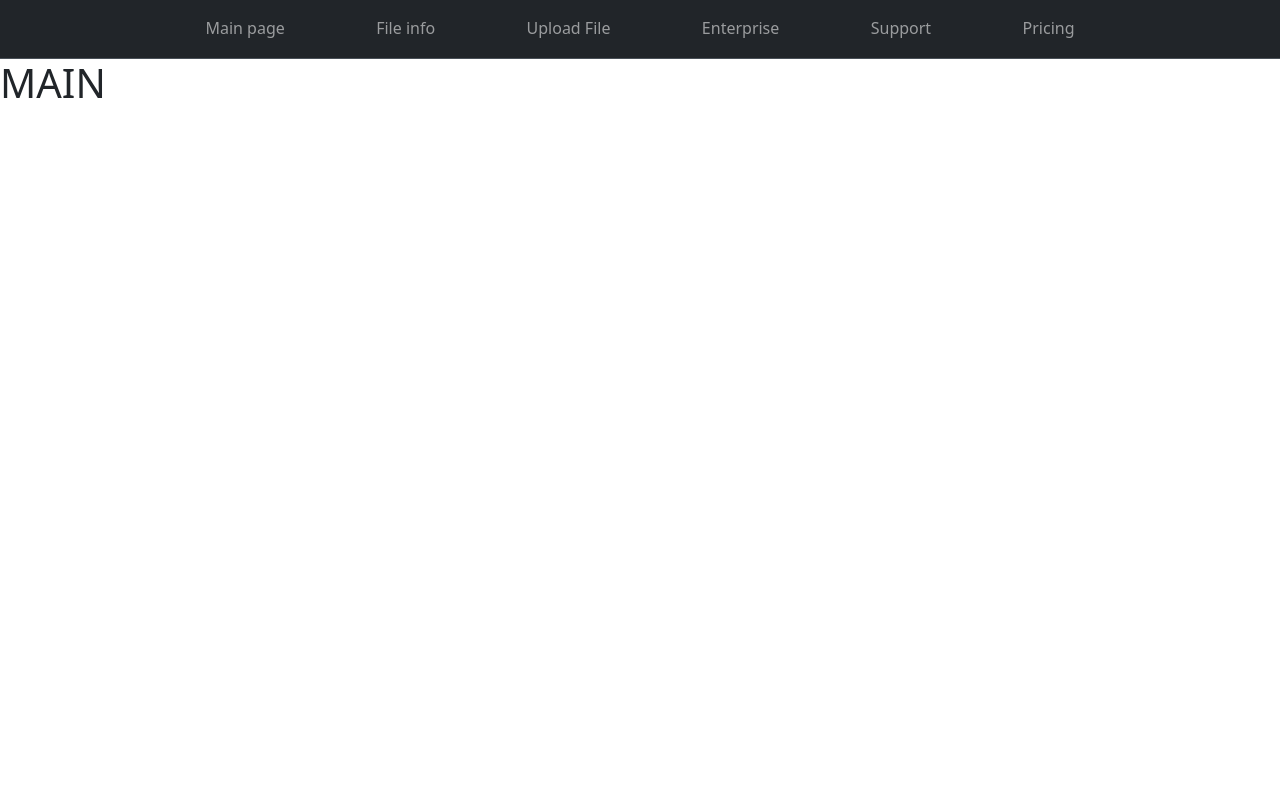
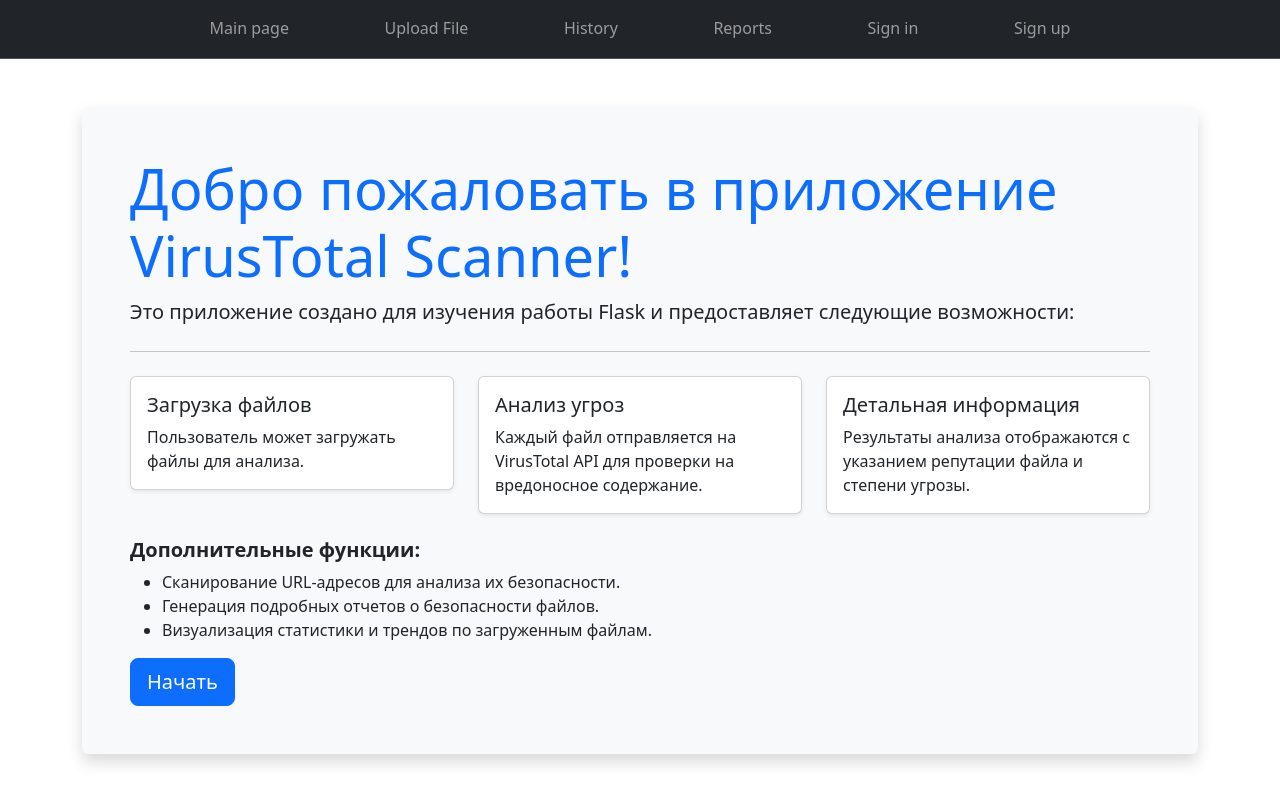
Before and after one commit to Pup0chek/Sandbox, a Flask app: page / in a window 1280 px wide. Run offline with Flask 3, Linux system fonts and the light colour scheme; some libraries are stand-ins or nearby versions.

Commit message:
bootstrap

```diff
--- a/templates/base.html
+++ b/templates/base.html
@@ -30,11 +30,11 @@
             <svg class="bi" width="24" height="24"><use xlink:href="#aperture"></use></svg>
           </a></li>
           <li class="nav-item"><a class="nav-link" href="/">Main page</a></li>
-          <li class="nav-item"><a class="nav-link" href="/file_info">File info</a></li>
           <li class="nav-item"><a class="nav-link" href="/upload">Upload File</a></li>
-          <li class="nav-item"><a class="nav-link" href="#">Enterprise</a></li>
-          <li class="nav-item"><a class="nav-link" href="#">Support</a></li>
-          <li class="nav-item"><a class="nav-link" href="#">Pricing</a></li>
+          <li class="nav-item"><a class="nav-link" href="/history">History</a></li>
+          <li class="nav-item"><a class="nav-link" href="/reports">Reports</a></li>
+          <li class="nav-item"><a class="nav-link" href="/sign_in">Sign in</a></li>
+          <li class="nav-item"><a class="nav-link" href="/sign_up">Sign up</a></li>
           <li class="nav-item"><a class="nav-link" href="#">
             <svg class="bi" width="24" height="24"><use xlink:href="#cart"></use></svg>
           </a></li>
--- a/templates/index.html
+++ b/templates/index.html
@@ -1,9 +1,52 @@
 {% extends 'base.html' %}
 
 {% block title %}
-INDEX
+Добро пожаловать
 {% endblock %}
 
 {% block body %}
-<h1>MAIN</h1>
+<div class="container mt-5">
+    <div class="jumbotron bg-light p-5 rounded shadow">
+        <h1 class="display-4 text-primary">Добро пожаловать в приложение VirusTotal Scanner!</h1>
+        <p class="lead">
+            Это приложение создано для изучения работы Flask и предоставляет следующие возможности:
+        </p>
+        <hr class="my-4">
+        <div class="row">
+            <div class="col-md-4">
+                <div class="card shadow-sm">
+                    <div class="card-body">
+                        <h5 class="card-title">Загрузка файлов</h5>
+                        <p class="card-text">Пользователь может загружать файлы для анализа.</p>
+                    </div>
+                </div>
+            </div>
+            <div class="col-md-4">
+                <div class="card shadow-sm">
+                    <div class="card-body">
+                        <h5 class="card-title">Анализ угроз</h5>
+                        <p class="card-text">Каждый файл отправляется на VirusTotal API для проверки на вредоносное содержание.</p>
+                    </div>
+                </div>
+            </div>
+            <div class="col-md-4">
+                <div class="card shadow-sm">
+                    <div class="card-body">
+                        <h5 class="card-title">Детальная информация</h5>
+                        <p class="card-text">Результаты анализа отображаются с указанием репутации файла и степени угрозы.</p>
+                    </div>
+                </div>
+            </div>
+        </div>
+        <div class="mt-4">
+            <h5><strong>Дополнительные функции:</strong></h5>
+            <ul>
+                <li>Сканирование URL-адресов для анализа их безопасности.</li>
+                <li>Генерация подробных отчетов о безопасности файлов.</li>
+                <li>Визуализация статистики и трендов по загруженным файлам.</li>
+            </ul>
+            <a class="btn btn-primary btn-lg" href="/upload" role="button">Начать</a>
+        </div>
+    </div>
+</div>
 {% endblock %}
```
Also changed, not shown: static/css/main.css (+38 -62 lines), templates/file_info.html (+42 -9 lines), templates/upload.html (+25 -9 lines).
